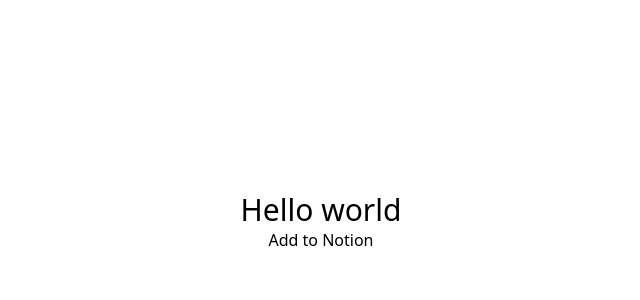
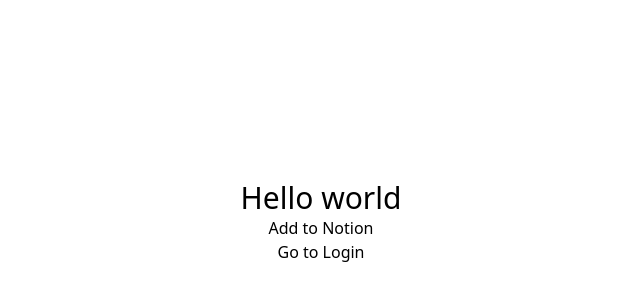
Before and after one commit to tanlethanh/yours, a Next.js app: page / in a window 1280 px wide. Shown: the part 178-478 px from the top of the page, without its empty margins (319-959 px from the left). Built offline with nearby package versions, Linux system fonts and the light colour scheme.

Commit message:
Add login button

```diff
--- a/pages/index.tsx
+++ b/pages/index.tsx
@@ -6,6 +6,7 @@
     FullTextQuestion,
     HalfTextQuestion,
 } from '../components/question-card'
+import Link from 'next/link'
 
 const Home: NextPage = () => {
     return (
@@ -14,16 +15,11 @@
             <a target="_blank" href={process.env.AUTHORIZATION_URL?.toString()}>
                 Add to Notion
             </a>
+            <Link href="/login">
+                Go to Login
+            </Link>
         </div>
     )
 }
 
 export default Home
-
-// export async function getStaticProps() {
-//     return {
-//         AUTHORIZATION_URL: process.env.AUTHORIZATION_URL,
-//         OAUTH_CLIENT_ID: process.env.OAUTH_CLIENT_ID,
-//         OAUTH_CLIENT_SECRET: process.env.OAUTH_CLIENT_SECRET,
-//     }
-// }
```
